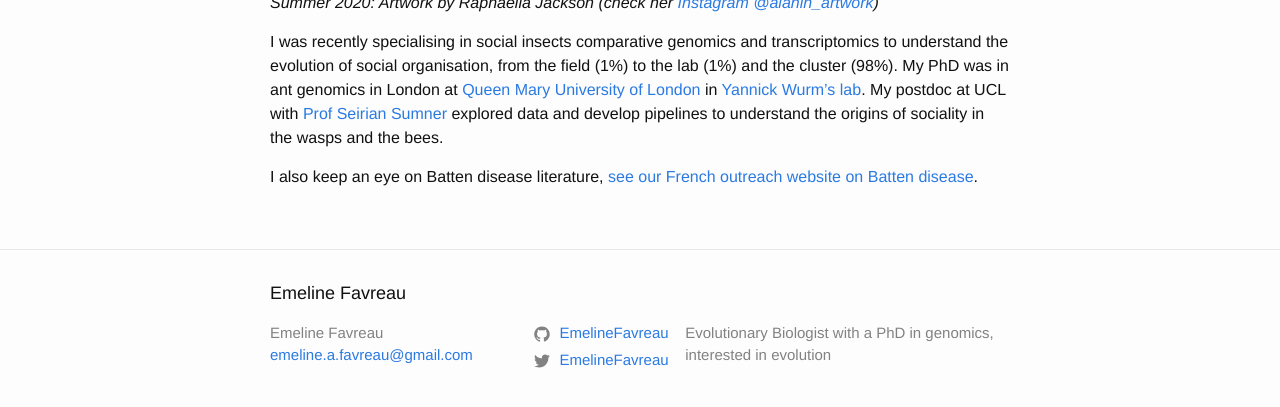
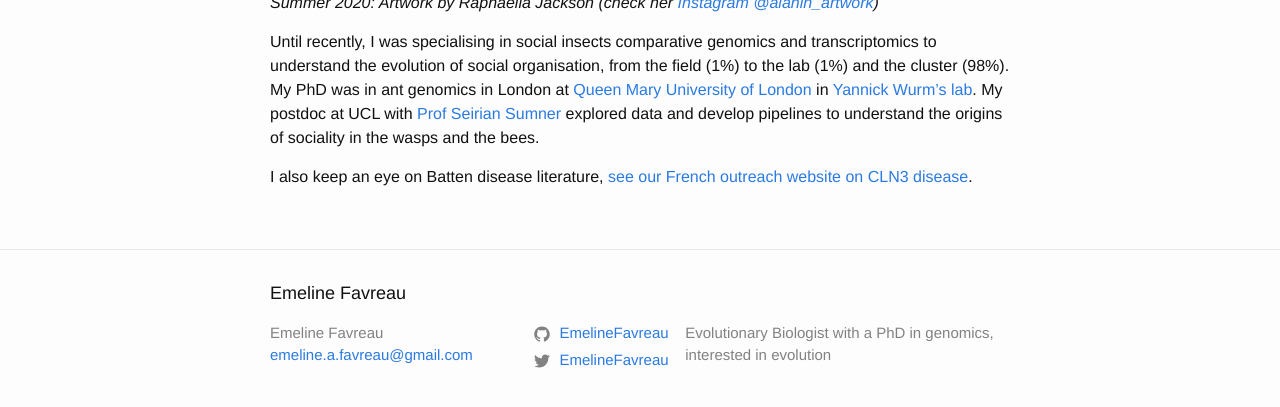
Before and after one commit to EmelineFavreau/EmelineFavreau.github.io, a Jekyll site: the page built from about.md, in a window 1280 px wide, cut to the strip 602-1034 px from the top of the page. Shown: the top 407 px of the strip. Built offline with Jekyll 4.4.1, drawn with Linux system fonts in a browser that asks for light colours.

Commit message:
improving typos

```diff
--- a/_layouts/home.html
+++ b/_layouts/home.html
@@ -4,7 +4,7 @@
 
 <div class="home">
 
-  <h1 class="page-heading">Evolutionary Biologist working on Social organisation</h1>
+  <h1 class="page-heading">Bioinformatician in Rare Diseases</h1>
 
   {{ content }}
 
--- a/about.md
+++ b/about.md
@@ -12,6 +12,6 @@
 
  _Summer 2020: Artwork by Raphaella Jackson (check her [Instagram @alanin_artwork](https://www.instagram.com/alanin_artwork/))_
 
-I was recently specialising in social insects comparative genomics and transcriptomics to understand the evolution of social organisation, from the field (1%) to the lab (1%) and the cluster (98%). My PhD was in ant genomics in London at [Queen Mary University of London](http://www.sbcs.qmul.ac.uk/research/) in [Yannick Wurm's lab](https://wurmlab.github.io/team/efavreau/index.html). My postdoc at UCL with [Prof Seirian Sumner](https://www.ucl.ac.uk/biosciences/people/dr-seirian-sumner) explored data and develop pipelines to understand the origins of sociality in the wasps and the bees.
+Until recently, I was specialising in social insects comparative genomics and transcriptomics to understand the evolution of social organisation, from the field (1%) to the lab (1%) and the cluster (98%). My PhD was in ant genomics in London at [Queen Mary University of London](http://www.sbcs.qmul.ac.uk/research/) in [Yannick Wurm's lab](https://wurmlab.github.io/team/efavreau/index.html). My postdoc at UCL with [Prof Seirian Sumner](https://www.ucl.ac.uk/biosciences/people/dr-seirian-sumner) explored data and develop pipelines to understand the origins of sociality in the wasps and the bees.
 
-I also keep an eye on Batten disease literature, [see our French outreach website on Batten disease](http://cln.jmfavreau.info/index.html).
+I also keep an eye on Batten disease literature, [see our French outreach website on CLN3 disease](http://cln.jmfavreau.info/index.html).
```
Also changed, not shown: contact.md (+5 -0 lines).
